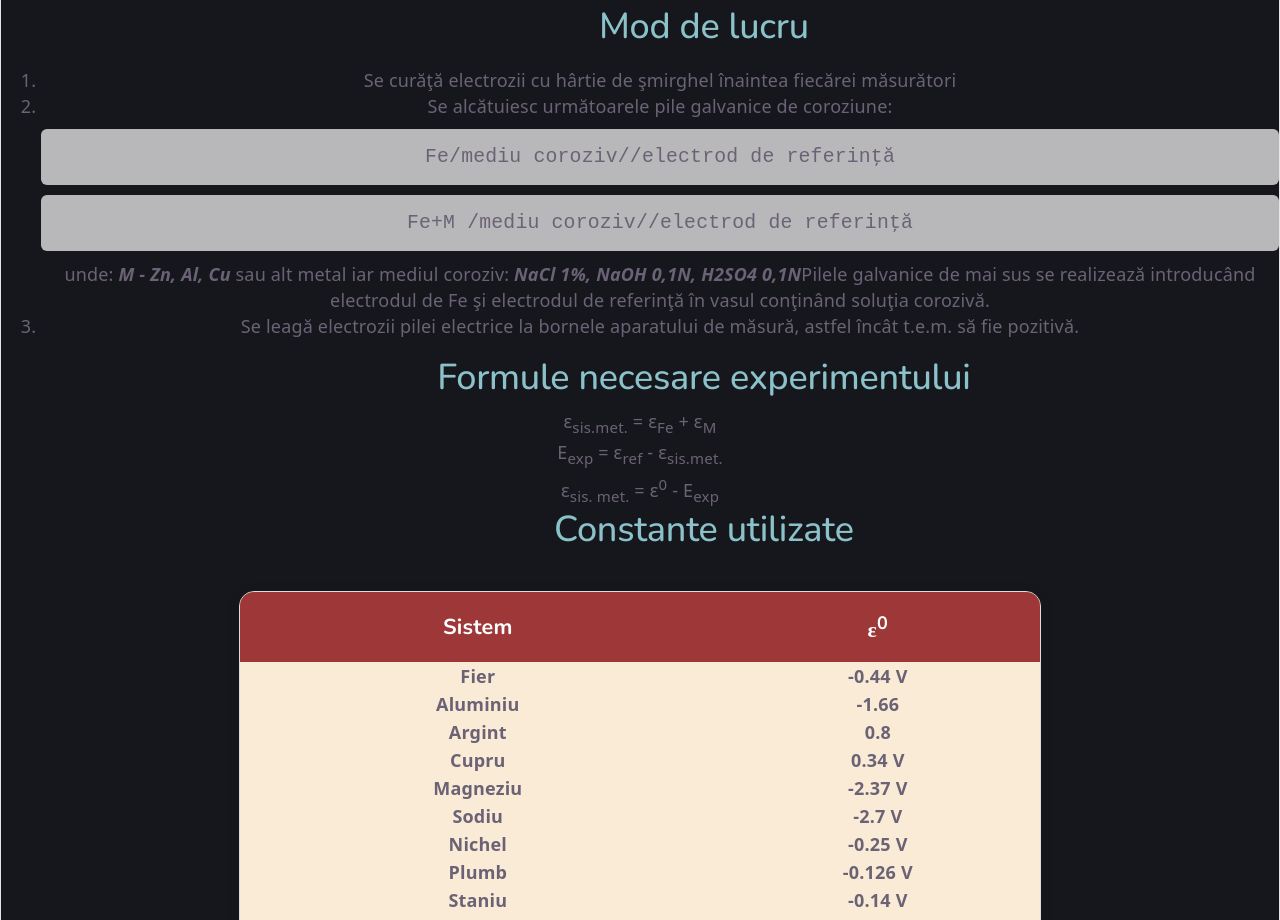
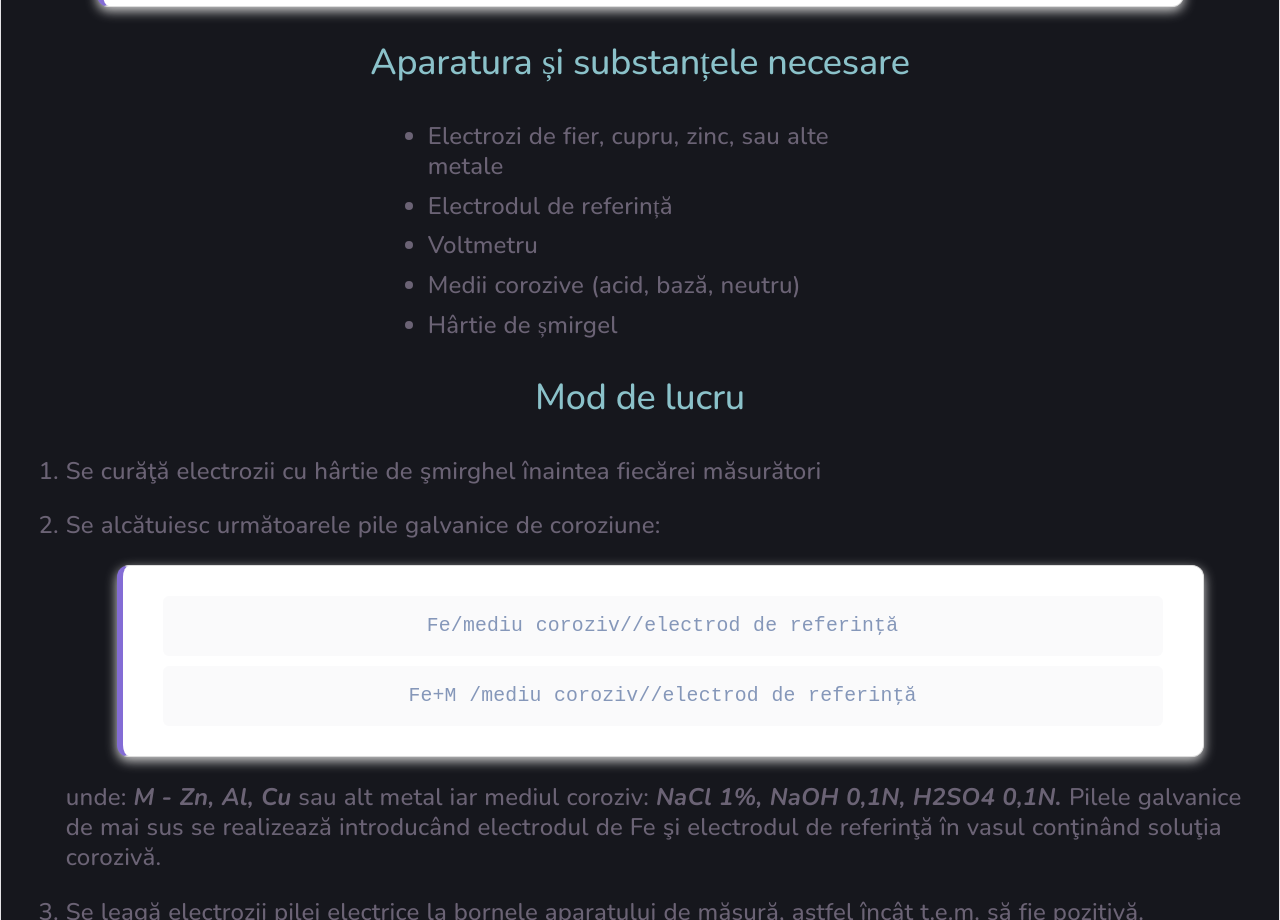
Before and after one commit to mimenschi/proiect_chimie, a React (Vite) app in the folder protectia-catodica/: page /teorie in a window 1280 px wide. Shown: the part 1880-2800 px from the top of the page. Built offline with nearby package versions, Linux system fonts and the light colour scheme.

Commit message:
Add: Toata ziua de azi

```diff
--- a/protectia-catodica/src/index.css
+++ b/protectia-catodica/src/index.css
@@ -254,29 +254,7 @@ body {
   font-size: 24px;
 }
 
-.results{
-  margin: 40px auto;
-  width: fit-content;
-  border-collapse: collapse;
-  font-size: 20px;
-  min-width: 400px;
-  border-radius: 5px 5px 0 0;
-}
 
-.results thead tr{
-  background-color: #c2bce7;
-  color: #ffffff;
-  text-align: left;
-  font-size: 20px;
-}
-
-.results td{
-  padding: 12px 15px;
-}
-
-.results tr{
-  border-bottom: 1px solid #ff0000dd;
-}
 
 .mediu {
   width: 400px;
@@ -310,10 +288,17 @@ body {
 
 
 .simulare{
+  cursor: pointer;
   padding: 20px 55px;
   font-size: 30px;
   background-color: #615FFF;
   border-radius: 10px;
+}
+
+
+.simulare:hover{
+    transform: scale(1.05);
+    transition-duration: 0.5ms;
 }
 
 .butonSimulate{
@@ -325,6 +310,8 @@ body {
   margin-top: 50px;
   cursor: pointer;
 }
+
+
 
 .buttonSimulate p {
   margin-top: 20px;
@@ -402,7 +389,42 @@ body {
 
 /*TABEL AFISARE DATE*/
 
+table.results{
+  margin: 40px auto;
+  width: fit-content;
+  border-spacing: 0;
+  border-collapse: separate;
+  border-radius: 10px;
+  font-size: 20px;
+  min-width: 400px;
+}
 
+table.results thead tr{
+  background-color: #341bd1;
+  border: 1px solid black;
+  color: #ffffff;
+  text-align: left;
+  font-size: 20px;
+}
+
+table.results td,th{
+  color: #2916b8;
+  font-size: larger;
+  font-weight: 600;
+  border: 1px solid black;
+  padding: 12px 15px;
+}
+
+table.results tbody tr td {
+    background-color: #b3caccdf;
+    color: #2916b8;
+}
+
+tbody{
+  pointer-events: none;
+}
+
+/*--------------------------------------------------------*/
 
 
 
--- a/protectia-catodica/src/pages/Teorie.jsx
+++ b/protectia-catodica/src/pages/Teorie.jsx
@@ -7,7 +7,13 @@ function Teorie() {
   return (
     <>
       <h2 className='titlu'>Mecanismul</h2>
-      <p>Protecția catodică cu anozi de sacrificiu reprezintă o metodă electrochimică de prevenire a coroziunii prin care potențialul sistemului metalic este deplasat spre valori negative, inhibând astfel procesele oxidative. Această metodă implică fixarea pe suprafața structurii a unor anozi activi, alcătuiți din metale sau aliaje care posedă un potențial de coroziune mai negativ decât cel al metalului protejat în mediul respectiv.</p>
+      <div >
+        <p className="textTeorie">Protecția catodică cu anozi de sacrificiu reprezintă o metodă electrochimică de prevenire a coroziunii prin
+          care potențialul sistemului metalic este deplasat spre valori negative, inhibând astfel procesele oxidative. Această metodă implică
+          fixarea pe suprafața structurii a unor anozi activi, alcătuiți din metale sau aliaje care posedă un potențial de coroziune mai negativ decât cel al
+          metalului protejat în mediul respectiv.
+        </p>
+      </div>
 
       <div className='reactii'>
         <h2 className='titlu'>Reacții chimice:</h2>
@@ -55,29 +61,33 @@ function Teorie() {
 
         <h2 className='titlu'>Aparatura și substanțele necesare</h2>
         <ul>
-          <li>Electrozi de fier, cupru, zinc, sau alte metale</li>
-          <li>Electrodul de referință</li>
-          <li>Voltmetru</li>
-          <li>Medii corozive (acid, bază, neutru)</li>
-          <li>Hârtie de șmirgel</li>
+          <li className="textTeorie">Electrozi de fier, cupru, zinc, sau alte metale</li>
+          <li className="textTeorie">Electrodul de referință</li>
+          <li className="textTeorie">Voltmetru</li>
+          <li className="textTeorie">Medii corozive (acid, bază, neutru)</li>
+          <li className="textTeorie">Hârtie de șmirgel</li>
         </ul>
 
         <h2 className='titlu'>Mod de lucru</h2>
         <ol>
-          <li>Se curăţă electrozii cu hârtie de şmirghel înaintea fiecărei măsurători</li>
-          <li>Se alcătuiesc următoarele pile galvanice de coroziune:
-            <pre>Fe/mediu coroziv//electrod de referinţă</pre>
-            <pre>Fe+M /mediu coroziv//electrod de referinţă</pre>
-            unde: <b><i>M - Zn, Al, Cu</i></b> sau alt metal iar mediul coroziv: <b><i>NaCl 1%, NaOH 0,1N, H2SO4 0,1N</i></b>
+          <li className="textTeorie">Se curăţă electrozii cu hârtie de şmirghel înaintea fiecărei măsurători</li>
+          <li className="textTeorie">Se alcătuiesc următoarele pile galvanice de coroziune:
+            <div div className='reactii-bula'>
+              <div className='textReactii'>
+                <pre>Fe/mediu coroziv//electrod de referinţă</pre>
+                <pre>Fe+M /mediu coroziv//electrod de referinţă</pre>
+              </div>
+            </div>
+            unde: <b><i>M - Zn, Al, Cu</i></b> sau alt metal iar mediul coroziv: <b><i>NaCl 1%, NaOH 0,1N, H2SO4 0,1N. </i></b>
             Pilele galvanice de mai sus se realizează introducând electrodul de Fe şi electrodul de
             referinţă în vasul conţinând soluţia corozivă.</li>
-          <li>Se leagă electrozii pilei electrice la bornele aparatului de măsură, astfel încât t.e.m. să fie pozitivă. </li>
+          <li className="textTeorie">Se leagă electrozii pilei electrice la bornele aparatului de măsură, astfel încât t.e.m. să fie pozitivă. </li>
         </ol>
 
         <h2 className='titlu'>Formule necesare experimentului</h2>
-        <p>&epsilon;<sub>sis.met.</sub> = &epsilon;<sub>Fe</sub> + &epsilon;<sub>M</sub></p>
-        <p>E<sub>exp</sub> = &epsilon;<sub>ref</sub> - &epsilon;<sub>sis.met.</sub></p>
-        <p>&epsilon;<sub>sis. met.</sub> = &epsilon;<sup>0</sup> - E<sub>exp</sub></p>
+        <p className="textEnumerate">&epsilon;<sub>sis.met.</sub> = &epsilon;<sub>Fe</sub> + &epsilon;<sub>M</sub></p>
+        <p className="textEnumerate">E<sub>exp</sub> = &epsilon;<sub>ref</sub> - &epsilon;<sub>sis.met.</sub></p>
+        <p className="textEnumerate">&epsilon;<sub>sis. met.</sub> = &epsilon;<sup>0</sup> - E<sub>exp</sub></p>
 
         <h2 className='titlu'>Constante utilizate</h2>
         <div class="table-container">
@@ -158,7 +168,7 @@ function Teorie() {
         </div>
 
         <h2 className='titlu'>Interpretarea rezultatelor</h2>
-        <p>
+        <p className="textTeorie">
           Un metal <b><i>M</i></b> este considerat anod de sacrificiu pentru fier dacă potențialul sistemului asociat <b><i>Fe+M</i></b> este mai negativ decât potențialul fierului singur în acel mediu.
           Dacă potențialul este mai puțin negativ, metalul respectiv nu oferă protecție.
         </p>
--- a/protectia-catodica/src/pages/TeorieStyle.css
+++ b/protectia-catodica/src/pages/TeorieStyle.css
@@ -2,27 +2,43 @@
 
 
 /*REACTII*/
-.reactii-bula{
+.reactii-bula {
+    text-align: center;
     background-color: #ffffff;
     border: 1px solid #ddd;
     border-left: 6px solid #836cd5;
     border-radius: 12px;
-    padding: 20px;
-    margin: 20px 10%;
+    padding: 20px 40px;
+    width: 95%;
+    max-width: 1000px;
+    min-width: 500px;
+    margin: 25px auto;
     box-shadow: 0 4px 12px #ddddddf1;
 }
 
-.titlu{
-  text-align: center;
-  padding-left: 10%;
+
+.reactii {
+    gap: 10px;
+    display: flex;
+    flex-direction: column;
+    align-items: center;
+    width: 100%;
+    margin: 0 auto;
+}
+
+
+.titlu {
+    display: flex;
+    flex-direction: column;
+    align-items: center;
     font-family: "Nunito";
     font-size: 2rem;
     color: #8bc2ca;
 }
 
-.titluReactie{
+.titluReactie {
     text-align: left;
-  padding-left: 10%;
+    align-items: center;
     font-size: larger;
     font-weight: 600;
     font-family: "Nunito";
@@ -31,28 +47,39 @@
 }
 
 
-.textTeorie{
+.textTeorie {
+    margin-left: 2%;
+    margin-right: 2%;
+    margin-bottom: 2%;
     line-height: 30px;
-  font-size: larger;
+    font-size: x-large;
     font-weight: 500;
     font-family: "Nunito";
     word-spacing: 0.5px;
     text-align: left;
+}
+
+.textEnumerate {
+    line-height: 30px;
+    font-size: x-large;
+    font-weight: 500;
+    font-family: "Nunito";
+    word-spacing: 0.5px;
+    text-align: center;
     padding-left: 10px;
     padding-right: 5px;
 }
 
 
-.textReactii{
-  padding-left: 10px;
-  /*text-align: left;*/
+.textReactii {
+    text-align: center;
     font-size: large;
     font-family: "Nunito";
     font-weight: 500;
     color: rgba(53, 82, 141, 0.594);
 }
 
-pre{
+pre {
     background-color: #f8f9fab7;
     padding: 15px;
     border-radius: 6px;
@@ -62,29 +89,50 @@ pre{
     overflow-x: auto;
 }
 
+.cutie-teorie {
+    margin-top: 20px;
+    margin-bottom: 20px;
+    border: 1px solid rgba(255, 255, 255, 0.1);
+    background-color: rgba(255, 255, 255, 0.05);
+    border-radius: 25px;
+    padding: 50px;
+    width: 90%;
+    max-width: 850px;
+    box-shadow: 0 10px 30px rgba(0, 0, 0, 0.5);
+    display: flex;
+    flex-direction: column;
+    align-items: center;
+}
+
+
 
 /*TABEL*/
 
-.table-container{
+.table-container {
     margin: 40px auto;
     width: 90%;
     max-width: 800px;
     border-radius: 15px;
     overflow: hidden;
     border: 1px solid #ddd;
-    box-shadow: 0 4px 15px rgba(0,0,0,0.1);
+    box-shadow: 0 4px 15px rgba(0, 0, 0, 0.1);
 }
-table{
+
+table {
     background-color: antiquewhite;
     border-collapse: collapse;
     width: 100%;
 }
 
-thead tr{
+thead tr {
     background-color: #9e3838;
 }
 
-thead th{
+tbody {
+    pointer-events: none;
+}
+
+thead th {
     color: white;
     padding: 18px;
     font-size: 1.2rem;
@@ -92,7 +140,8 @@ thead th{
     font-weight: bold;
     text-align: center;
 }
-tbody td{
+
+tbody td {
     padding: 12px;
     text-align: center;
     color: aliceblue;
@@ -102,10 +151,10 @@ tbody td{
     border-bottom: 1px solid #ccc;
 }
 
-tbody tr:last-child td{
+tbody tr:last-child td {
     border-bottom: none;
 }
 
-tbody tr:hover{
+tbody tr:hover {
     background-color: #7fa8ce;
 }
--- a/protectia-catodica/src/site/Header.jsx
+++ b/protectia-catodica/src/site/Header.jsx
@@ -19,6 +19,19 @@ function Header() {
             electrod al fierului şi al fierului legat cu Zn, Al şi Cu faţă de electrodul de referinţă se va pune
             în evidenţă ce metale pot fi utilizate ca anozi de sacrificiu.
             </p>
+            <h1 className="titlu">Motivație:</h1>
+            <p className='textTeorie'> Lorem ipsum dolor sit amet, consectetur adipiscing elit, sed do eiusmod tempor incididunt ut labore et dolore magna aliqua.
+                Ut enim ad minim veniam, quis nostrud exercitation ullamco laboris nisi ut aliquip ex ea commodo consequat.
+            Duis aute irure dolor in reprehenderit in voluptate velit esse cillum dolore eu fugiat nulla pariatur. Excepteur sint occaecat cupidatat non proident,
+            sunt in culpa qui officia deserunt mollit anim id est laborum.
+            </p>
+            <br />
+            <p className='textTeorie'>
+            Lorem ipsum dolor sit amet, consectetur adipiscing elit, sed do eiusmod tempor incididunt ut labore et dolore magna aliqua. Ut enim ad minim veniam,
+            quis nostrud exercitation ullamco laboris nisi ut aliquip ex ea commodo consequat.
+            Duis aute irure dolor in reprehenderit in voluptate velit esse cillum dolore eu fugiat nulla pariatur. Excepteur sint occaecat cupidatat non proident,
+            sunt in culpa qui officia deserunt mollit anim id est laborum.
+            </p>
         </header>
     );
 }
```
Also changed, not shown: protectia-catodica/src/components/Components.jsx (+13 -12 lines), protectia-catodica/src/assets/logo.png (added). Lines whose indentation alone changed are shown as unchanged.
